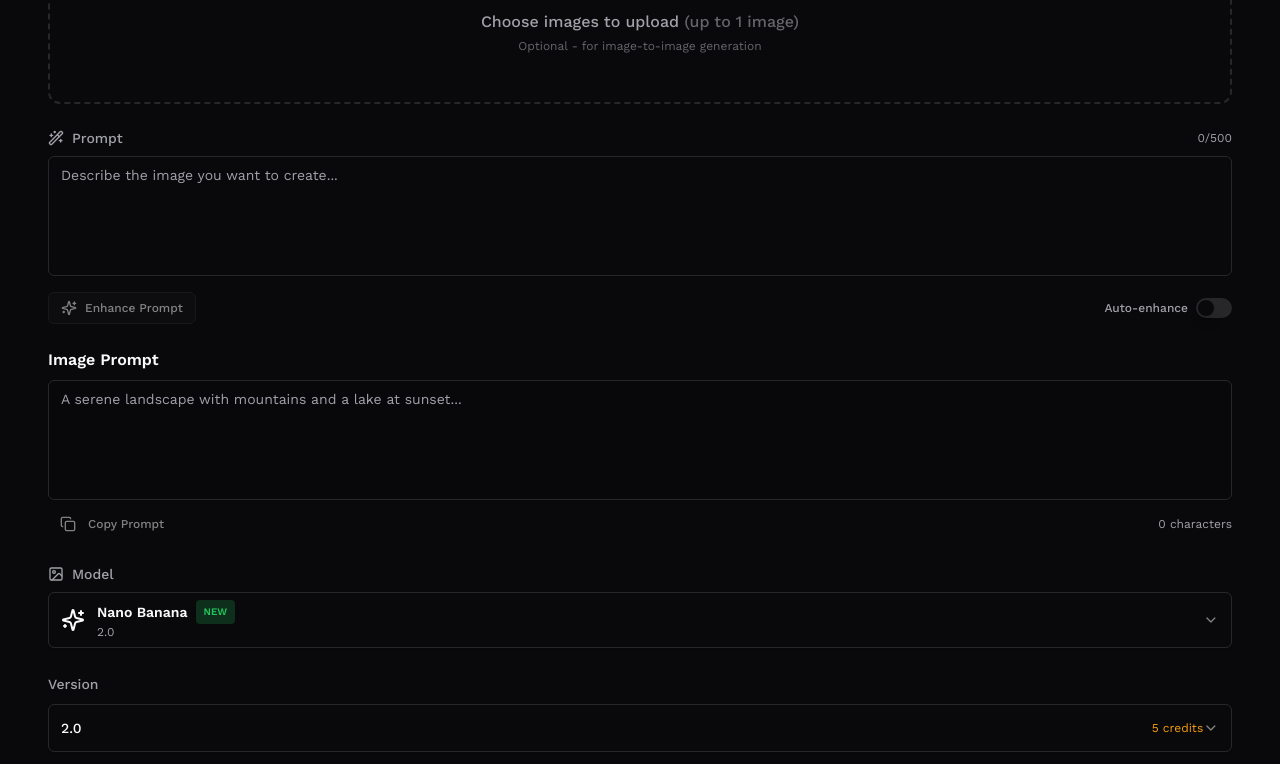
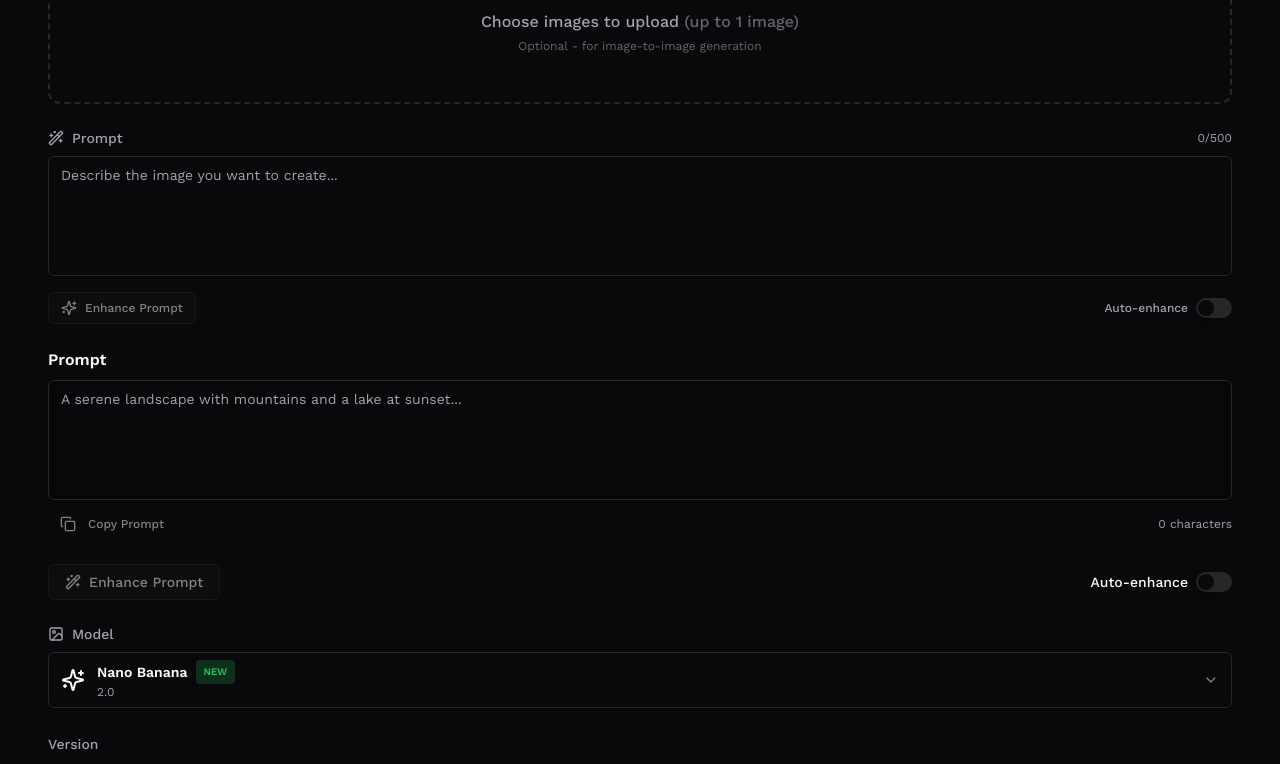
Before and after one commit to ashinstinct/sg-3f9e0639-0e46-47e0-ba87-cf415efaed8a-1774293159, a Next.js app: page /images/generate in a window 1280 px wide. Shown: the part 381-1145 px from the top of the page. Built offline with nearby package versions, Linux system fonts and the light colour scheme.

Commit message:
refactor(ui): consolidate prompt input fields

```diff
--- a/src/pages/images/generate.tsx
+++ b/src/pages/images/generate.tsx
@@ -598,7 +598,7 @@ export default function ImageGeneratePage() {
 
                 <div>
                   <Label htmlFor="prompt" className="text-base font-semibold mb-2 block">
-                    Image Prompt
+                    Prompt
                   </Label>
                   <Textarea
                     id="prompt"
@@ -633,6 +633,39 @@ export default function ImageGeneratePage() {
                       )}
                     </Button>
                     <span className="text-xs text-muted-foreground">{prompt.length} characters</span>
+                  </div>
+                </div>
+
+                <div className="flex items-center justify-between gap-4">
+                  <Button
+                    type="button"
+                    variant="outline"
+                    onClick={handleEnhancePrompt}
+                    disabled={isEnhancing || !prompt.trim()}
+                    className="flex items-center gap-2"
+                  >
+                    {isEnhancing ? (
+                      <>
+                        <Loader2 className="w-4 h-4 animate-spin" />
+                        Enhancing...
+                      </>
+                    ) : (
+                      <>
+                        <Wand2 className="w-4 h-4" />
+                        Enhance Prompt
+                      </>
+                    )}
+                  </Button>
+
+                  <div className="flex items-center gap-2">
+                    <Label htmlFor="auto-enhance" className="text-sm cursor-pointer">
+                      Auto-enhance
+                    </Label>
+                    <Switch
+                      id="auto-enhance"
+                      checked={autoEnhance}
+                      onCheckedChange={setAutoEnhance}
+                    />
                   </div>
                 </div>
 
```
Also changed, not shown: 1 other file (tests, documents, lock files or other folders).
